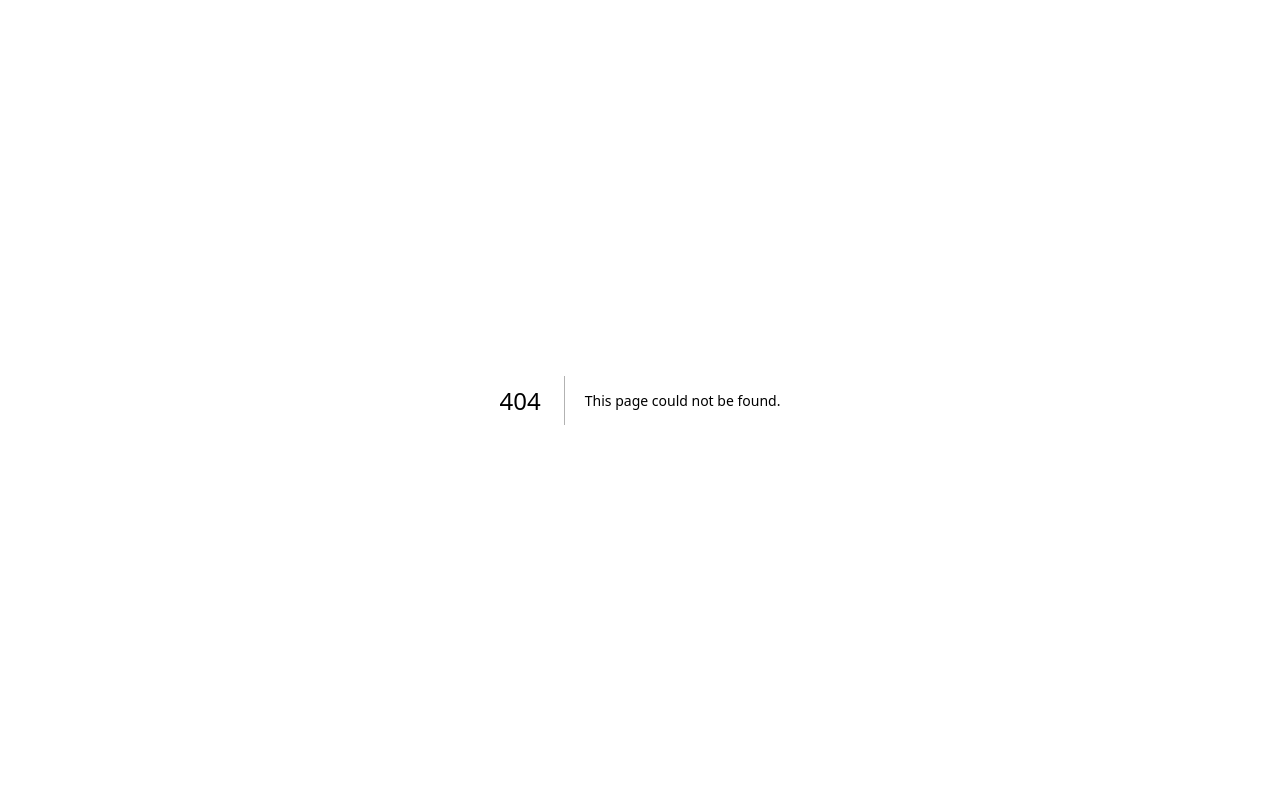
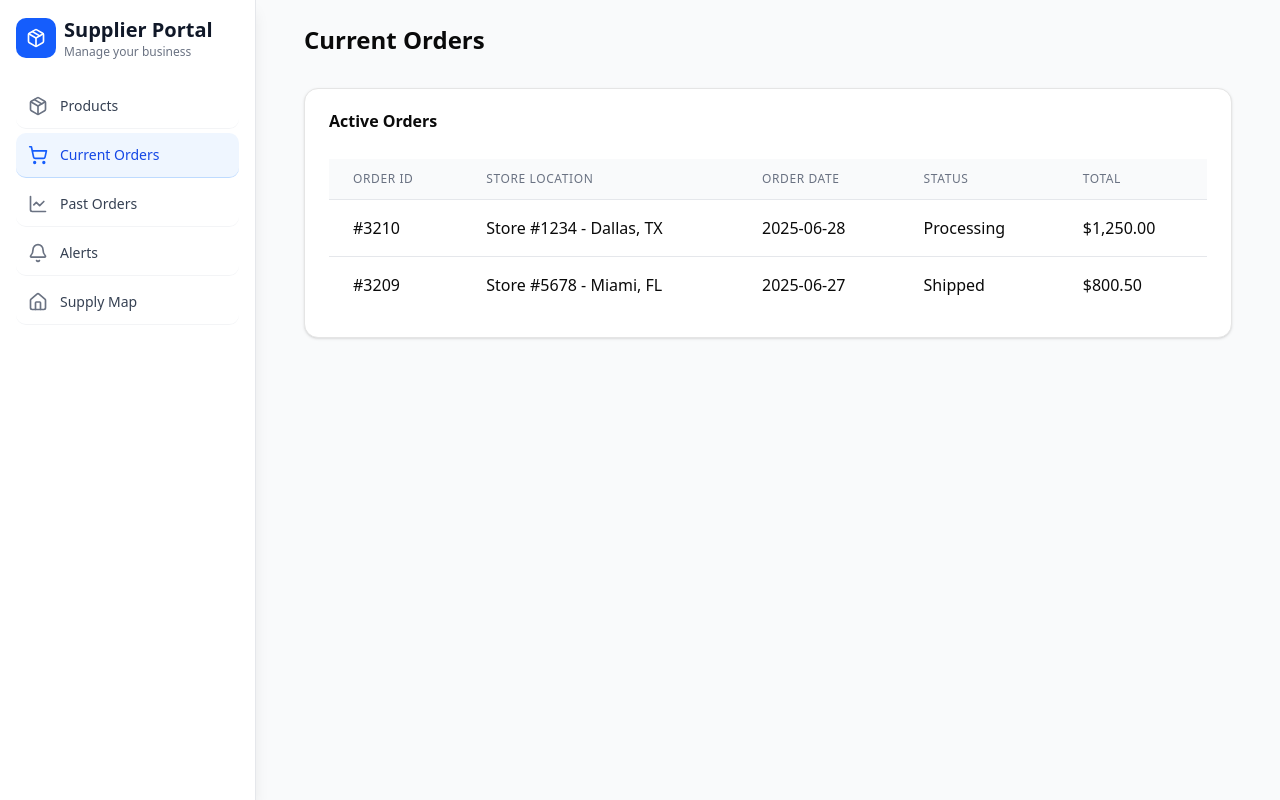
Before and after one commit to Vedant817/Walmart-Sparkathon, a Next.js app in the folder dashboard/: page /dashboard/supplier/orders/current in a window 1280 px wide. Before the commit this address had no page. Built offline with nearby package versions, Linux system fonts and the light colour scheme.

Commit message:
Orders Page for the Supplier

```diff
--- /dev/null
+++ b/dashboard/src/app/(app)/dashboard/supplier/orders/current/page.tsx
@@ -0,0 +1,43 @@
+import { Card, CardContent, CardHeader, CardTitle } from "@/components/ui/card";
+
+export default function CurrentOrdersPage() {
+  return (
+    <main className="grid flex-1 items-start gap-4 p-4 sm:px-6 sm:py-0 md:gap-8">
+      <h1 className="text-lg font-semibold md:text-2xl">Current Orders</h1>
+      <Card>
+        <CardHeader>
+          <CardTitle>Active Orders</CardTitle>
+        </CardHeader>
+        <CardContent>
+          <table className="min-w-full divide-y divide-gray-200">
+            <thead className="bg-gray-50">
+              <tr>
+                <th scope="col" className="px-6 py-3 text-left text-xs font-medium text-gray-500 uppercase tracking-wider">Order ID</th>
+                <th scope="col" className="px-6 py-3 text-left text-xs font-medium text-gray-500 uppercase tracking-wider">Store Location</th>
+                <th scope="col" className="px-6 py-3 text-left text-xs font-medium text-gray-500 uppercase tracking-wider">Order Date</th>
+                <th scope="col" className="px-6 py-3 text-left text-xs font-medium text-gray-500 uppercase tracking-wider">Status</th>
+                <th scope="col" className="px-6 py-3 text-left text-xs font-medium text-gray-500 uppercase tracking-wider">Total</th>
+              </tr>
+            </thead>
+            <tbody className="bg-white divide-y divide-gray-200">
+              <tr>
+                <td className="px-6 py-4 whitespace-nowrap">#3210</td>
+                <td className="px-6 py-4 whitespace-nowrap">Store #1234 - Dallas, TX</td>
+                <td className="px-6 py-4 whitespace-nowrap">2025-06-28</td>
+                <td className="px-6 py-4 whitespace-nowrap">Processing</td>
+                <td className="px-6 py-4 whitespace-nowrap">$1,250.00</td>
+              </tr>
+              <tr>
+                <td className="px-6 py-4 whitespace-nowrap">#3209</td>
+                <td className="px-6 py-4 whitespace-nowrap">Store #5678 - Miami, FL</td>
+                <td className="px-6 py-4 whitespace-nowrap">2025-06-27</td>
+                <td className="px-6 py-4 whitespace-nowrap">Shipped</td>
+                <td className="px-6 py-4 whitespace-nowrap">$800.50</td>
+              </tr>
+            </tbody>
+          </table>
+        </CardContent>
+      </Card>
+    </main>
+  );
+}
--- /dev/null
+++ b/dashboard/src/app/(app)/dashboard/supplier/orders/past/page.tsx
@@ -0,0 +1,43 @@
+import { Card, CardContent, CardHeader, CardTitle } from "@/components/ui/card";
+
+export default function PastOrdersPage() {
+  return (
+    <main className="grid flex-1 items-start gap-4 p-4 sm:px-6 sm:py-0 md:gap-8">
+      <h1 className="text-lg font-semibold md:text-2xl">Past Orders</h1>
+      <Card>
+        <CardHeader>
+          <CardTitle>Order History</CardTitle>
+        </CardHeader>
+        <CardContent>
+          <table className="min-w-full divide-y divide-gray-200">
+            <thead className="bg-gray-50">
+              <tr>
+                <th scope="col" className="px-6 py-3 text-left text-xs font-medium text-gray-500 uppercase tracking-wider">Order ID</th>
+                <th scope="col" className="px-6 py-3 text-left text-xs font-medium text-gray-500 uppercase tracking-wider">Store Location</th>
+                <th scope="col" className="px-6 py-3 text-left text-xs font-medium text-gray-500 uppercase tracking-wider">Order Date</th>
+                <th scope="col" className="px-6 py-3 text-left text-xs font-medium text-gray-500 uppercase tracking-wider">Status</th>
+                <th scope="col" className="px-6 py-3 text-left text-xs font-medium text-gray-500 uppercase tracking-wider">Total</th>
+              </tr>
+            </thead>
+            <tbody className="bg-white divide-y divide-gray-200">
+              <tr>
+                <td className="px-6 py-4 whitespace-nowrap">#3208</td>
+                <td className="px-6 py-4 whitespace-nowrap">Store #1234 - Dallas, TX</td>
+                <td className="px-6 py-4 whitespace-nowrap">2025-06-20</td>
+                <td className="px-6 py-4 whitespace-nowrap">Delivered</td>
+                <td className="px-6 py-4 whitespace-nowrap">$1,150.00</td>
+              </tr>
+              <tr>
+                <td className="px-6 py-4 whitespace-nowrap">#3207</td>
+                <td className="px-6 py-4 whitespace-nowrap">Store #5678 - Miami, FL</td>
+                <td className="px-6 py-4 whitespace-nowrap">2025-06-19</td>
+                <td className="px-6 py-4 whitespace-nowrap">Delivered</td>
+                <td className="px-6 py-4 whitespace-nowrap">$750.25</td>
+              </tr>
+            </tbody>
+          </table>
+        </CardContent>
+      </Card>
+    </main>
+  );
+}
```
